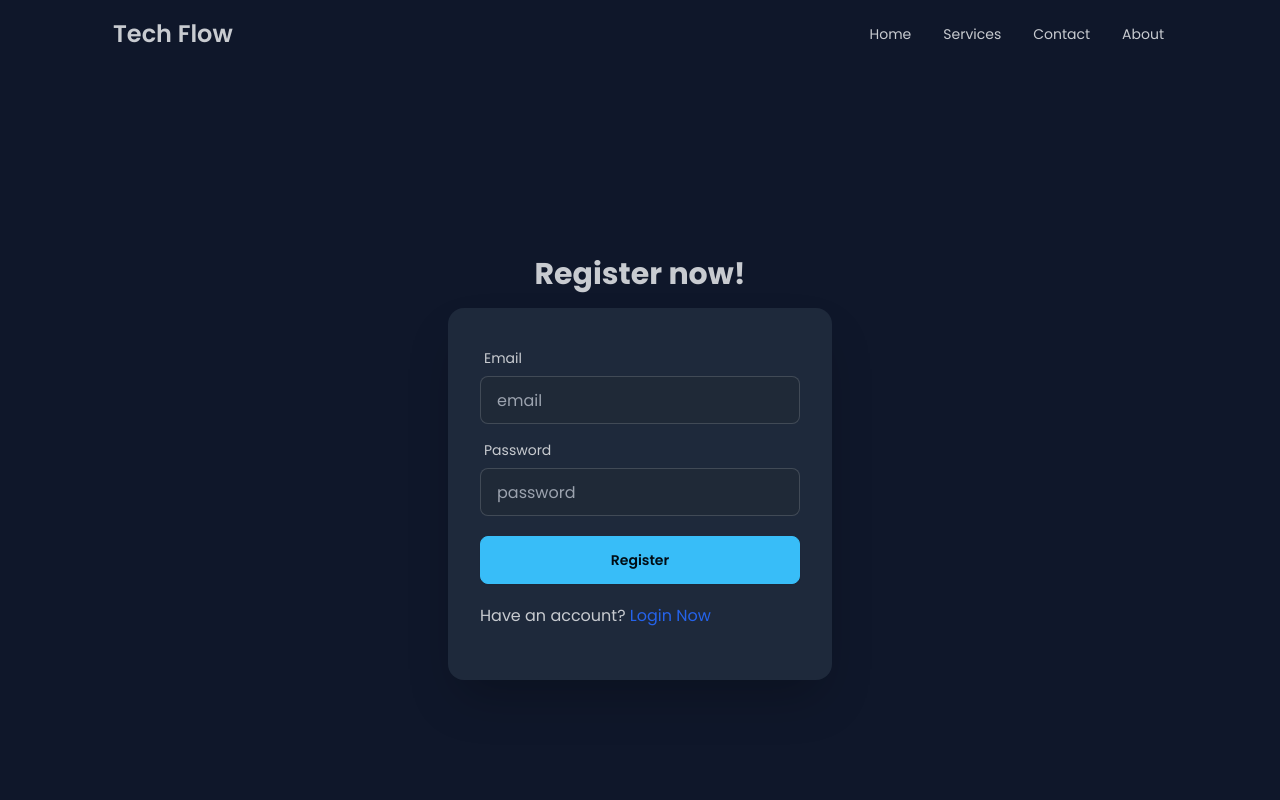
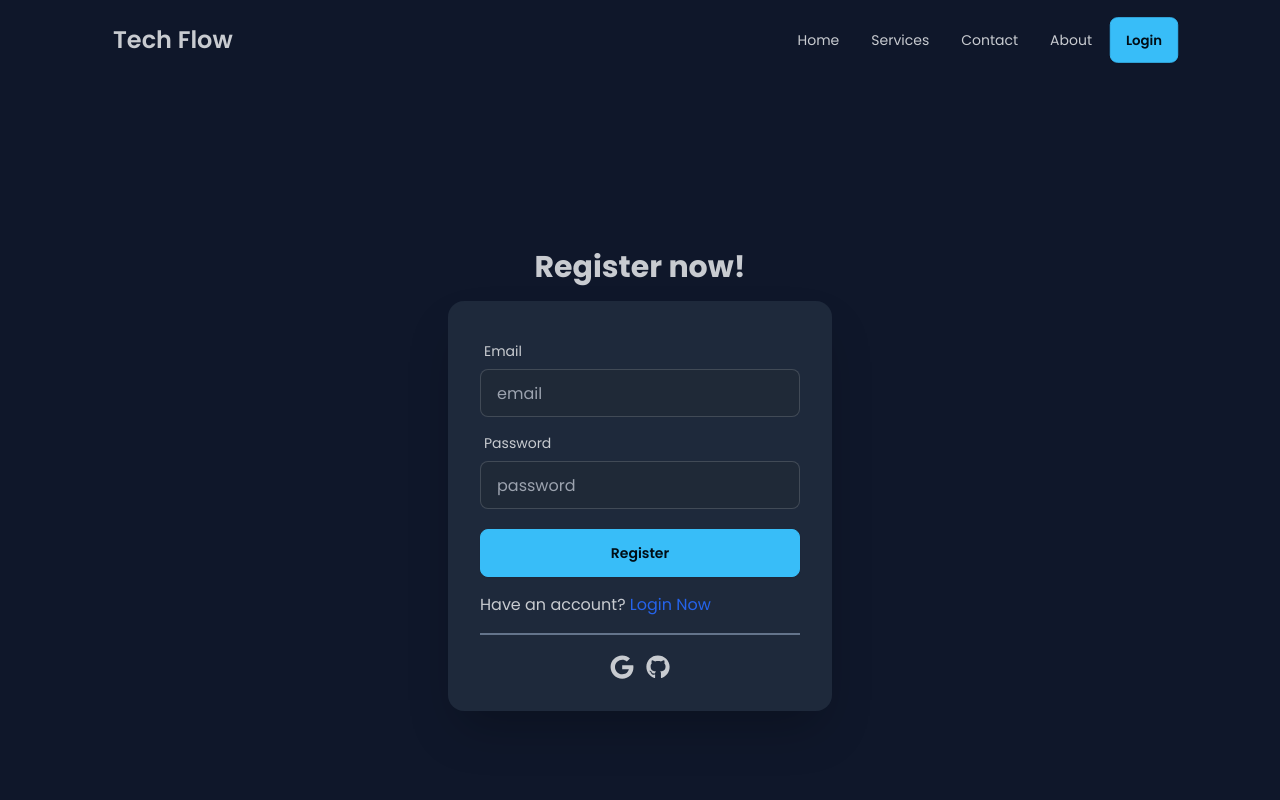
Before and after one commit to 78faysal/the-tech-flow, a React (Vite) app: page /register in a window 1280 px wide. Shown: the top 800 px of the page. Built offline with nearby package versions, Linux system fonts and the light colour scheme; no server answers.

Commit message:
firebase authentication done

```diff
--- a/package.json
+++ b/package.json
@@ -15,6 +15,8 @@
     "match-sorter": "^6.3.1",
     "react": "^18.2.0",
     "react-dom": "^18.2.0",
+    "react-hot-toast": "^2.4.1",
+    "react-icons": "^4.12.0",
     "react-router-dom": "^6.19.0",
     "sort-by": "^1.2.0"
   },
--- a/src/Pages/Login/Login.jsx
+++ b/src/Pages/Login/Login.jsx
@@ -1,6 +1,54 @@
+/* eslint-disable no-unused-vars */
+import { useContext } from "react";
+import toast from "react-hot-toast";
 import { Link } from "react-router-dom";
+import { AuthContext } from "../../provider/AuthProvider";
+import { FaGithub, FaGoogle } from "react-icons/fa";
 
 const Login = () => {
+
+    const { logIn, googleLogIn, gitHubLogIn } = useContext(AuthContext);
+    // console.log(createUser);
+
+    const handleGoogleLogin = () => {
+        googleLogIn()
+        .then(res => {
+            toast.success('Loged In Successfully')
+        })
+        .catch(err => {
+            toast.error(err.message);
+        })
+    }
+
+    const handleGitHubLogin = () => {
+        gitHubLogIn()
+        .then(res => {
+            toast.success('Loged In Successfully')
+        })
+        .catch(err => {
+            toast.error(err.message);
+        })
+    }
+
+    const handleFormSubmit = e => {
+        e.preventDefault();
+
+        const email = e.target.email.value;
+        const password = e.target.password.value;
+
+
+        // form reset
+        e.target.reset()
+
+        // login
+        logIn(email, password)
+            .then(result => {
+                toast.success('Loged In successfully!')
+            })
+            .catch(err => {
+                toast.error(err.message)
+            })
+    }
     return (
         <div>
             <div className="hero min-h-screen">
@@ -9,7 +57,7 @@ const Login = () => {
                         <h1 className="text-3xl font-bold">Login now!</h1>
                     </div>
                     <div className="card shrink-0 w-full max-w-sm shadow-2xl bg-slate-800">
-                        <form className="card-body">
+                        <form className="card-body" onSubmit={handleFormSubmit}>
                             <div className="form-control">
                                 <label className="label">
                                     <span className="label-text">Email</span>
@@ -28,9 +76,10 @@ const Login = () => {
                             <div className="form-control mt-3">
                                 <button className="btn btn-primary">Login</button>
                             </div>
-                            <p className="py-3">News here? <Link className="text-blue-600" to='/register'>Register Now</Link></p>
-                            <div className="text-2xl flex justify-center gap-3">
-
+                            <p className="py-2">News here? <Link className="text-blue-600" to='/register'>Register Now</Link></p>
+                            <div className="text-2xl flex justify-center gap-3 border-t-2 pt-5 border-t-slate-500">
+                                <FaGoogle onClick={handleGoogleLogin} />
+                                <FaGithub onClick={handleGitHubLogin} />
                             </div>
                         </form>
                     </div>
--- a/src/Pages/Register/Register.jsx
+++ b/src/Pages/Register/Register.jsx
@@ -1,16 +1,60 @@
+/* eslint-disable no-unused-vars */
+import { useContext } from "react";
 import { Link } from "react-router-dom";
+import { AuthContext } from "../../provider/AuthProvider";
+import toast from "react-hot-toast";
+import { FaGithub, FaGoogle } from "react-icons/fa";
 
 const Register = () => {
+
+    const { createUser, googleLogIn, gitHubLogIn } = useContext(AuthContext);
+    // console.log(createUser);
+
+    const handleGoogleLogin = () => {
+        googleLogIn()
+        .then(res => {
+            toast.success('Loged In Successfully')
+        })
+        .catch(err => {
+            toast.error(err.message);
+        })
+    }
+
+    const handleGitHubLogin = () => {
+        gitHubLogIn()
+        .then(res => {
+            toast.success('Loged In Successfully')
+        })
+        .catch(err => {
+            toast.error(err.message);
+        })
+    }
 
     const handleOnSubmit = e => {
         e.preventDefault();
 
         const email = e.target.email.value;
         const password = e.target.password.value;
+        // const requiredPass = /^(?=.*[a-z])(?=.*[A-Z])(?=.*[!@#$%^&*()_+{}\[\]:;<>,.?~\\/-]).+$/;
+
+
+
+        if (password.length < 6) {
+            return toast.error('Password should be atleast 6 charecters')
+        }
+        else if (!/^(?=.*[a-z])(?=.*[A-Z])(?=.*[!@#$%^&*()_+{}\[\]:;<>,.?~\\/-]).+$/.test(password)) {
+            return toast.error('Please add more secure password with lowercase, uppercase, and symbols');
+        }
 
 
         // create account
-
+        createUser(email, password)
+            .then(result => {
+                toast.success('Account created successfully!')
+            })
+            .catch(err => {
+                toast.error(err.message)
+            })
     }
     return (
         <div>
@@ -36,9 +80,10 @@ const Register = () => {
                             <div className="form-control mt-3">
                                 <button className="btn btn-primary">Register</button>
                             </div>
-                            <p className="py-3">Have an account? <Link className="text-blue-600" to='/login'>Login Now</Link></p>
-                            <div className="text-2xl flex justify-center gap-3">
-
+                            <p className="py-2">Have an account? <Link className="text-blue-600" to='/login'>Login Now</Link></p>
+                            <div className="text-2xl flex justify-center gap-3 border-t-2 pt-5 border-t-slate-500">
+                                <FaGoogle onClick={handleGoogleLogin} />
+                                <FaGithub onClick={handleGitHubLogin} />
                             </div>
                         </form>
                     </div>
--- a/src/Pages/Root/Root.jsx
+++ b/src/Pages/Root/Root.jsx
@@ -1,10 +1,12 @@
 import { Outlet } from "react-router-dom";
 import Navbar from "../Shared/Navbar";
 import Footer from "../Shared/Footer";
+import { Toaster } from "react-hot-toast";
 
 const Root = () => {
     return (
         <div>
+            <Toaster/>
             <Navbar />
             <div className="min-h-screen max-w-7xl mx-auto">
                 <Outlet></Outlet>
--- a/src/Pages/Shared/Navbar.jsx
+++ b/src/Pages/Shared/Navbar.jsx
@@ -1,12 +1,34 @@
+/* eslint-disable no-unused-vars */
+import { useContext } from "react";
 import { Link, NavLink } from "react-router-dom";
+import { AuthContext } from "../../provider/AuthProvider";
+import toast from "react-hot-toast";
 
 const Navbar = () => {
+
+    const { user, logOut } = useContext(AuthContext);
+
+    const handleLogOut = () => {
+        logOut()
+            .then(res => toast.success('Account loged out'))
+            .catch(err => toast.error(err.message))
+    }
 
     const navlinks = <>
         <li><NavLink className={({ isActive }) => isActive ? 'text-red-500 font-semibold' : ''} to='/'>Home</NavLink></li>
         <li><NavLink className={({ isActive }) => isActive ? 'text-red-500 font-semibold' : ''} to='/services'>Services</NavLink></li>
         <li><NavLink className={({ isActive }) => isActive ? 'text-red-500 font-semibold' : ''} to='/contact'>Contact</NavLink></li>
         <li><NavLink className={({ isActive }) => isActive ? 'text-red-500 font-semibold' : ''} to='/about'>About</NavLink></li>
+        {
+            user ? <>
+                <li className="me-2">{user?.displayName}</li>
+                <li className="btn btn-primary" onClick={handleLogOut}>Log Out</li>
+            </>
+                :
+                <Link to='/login'>
+                    <li className="btn btn-primary">Login</li>
+                </Link>
+        }
     </>
 
     return (
@@ -24,7 +46,7 @@ const Navbar = () => {
                     <Link to='/' className="btn btn-ghost text-2xl font-semibold">Tech Flow</Link>
                 </div>
                 <div className="navbar-end hidden lg:flex">
-                    <ul className="menu menu-horizontal px-1">
+                    <ul className="menu menu-horizontal px-1 items-center">
                         {navlinks}
                     </ul>
                 </div>
--- a/src/provider/AuthProvider.jsx
+++ b/src/provider/AuthProvider.jsx
@@ -1,17 +1,47 @@
-import { createUserWithEmailAndPassword } from "firebase/auth";
+import { GithubAuthProvider, GoogleAuthProvider, createUserWithEmailAndPassword, onAuthStateChanged, signInWithEmailAndPassword, signInWithPopup, signOut } from "firebase/auth";
 import auth from "../firebase/firebase.config";
-import { createContext } from "react";
+import { createContext, useEffect, useState } from "react";
 
 
 export const AuthContext = createContext(null);
 
 const AuthProvider = ({children}) => {
+    const googleProvider = new GoogleAuthProvider();
+    const gitHubProvider = new GithubAuthProvider();
+    const [user, setUser] = useState(null);
 
+    // create user
     const createUser = (email, password) => {
         return createUserWithEmailAndPassword(auth, email, password);
     }
 
-    const authinfo = {createUser};
+    // sign in user
+    const logIn = (email, password) => {
+        return signInWithEmailAndPassword(auth, email, password);
+    }
+
+    const googleLogIn = () => {
+        return signInWithPopup(auth, googleProvider);
+    }
+
+    const gitHubLogIn = () => {
+        return signInWithPopup(auth, gitHubProvider);
+    }
+
+    // log out user
+    const logOut = () => {
+        return signOut(auth)
+    }
+
+    console.log('ovserving user of', user);
+
+    useEffect(() => {
+        onAuthStateChanged(auth, currentUser => {
+            setUser(currentUser);
+        })
+    }, [])
+
+    const authinfo = {createUser, logIn, logOut, user, googleLogIn, gitHubLogIn};
 
     return (
         <AuthContext.Provider value={authinfo}>
```
Also changed, not shown: 1 other file (tests, documents, lock files or other folders).
